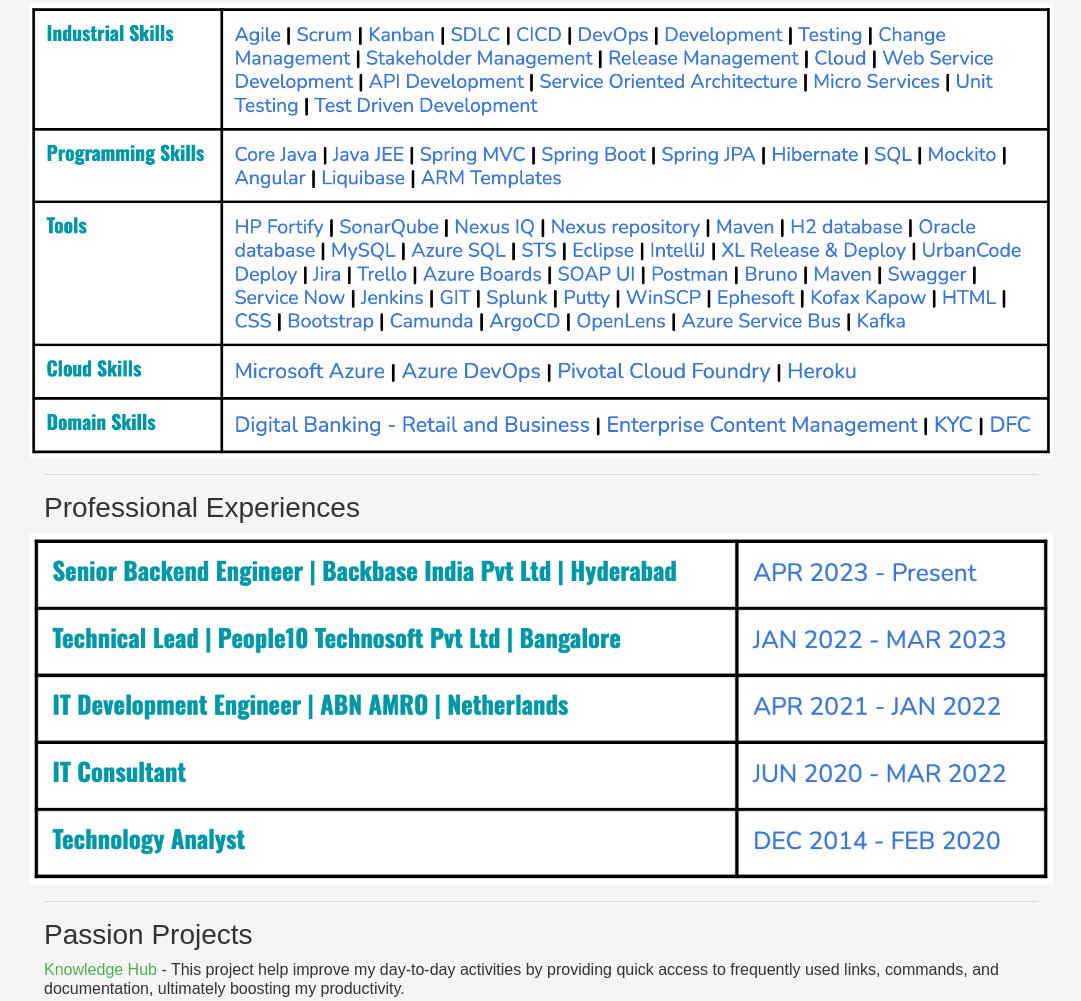
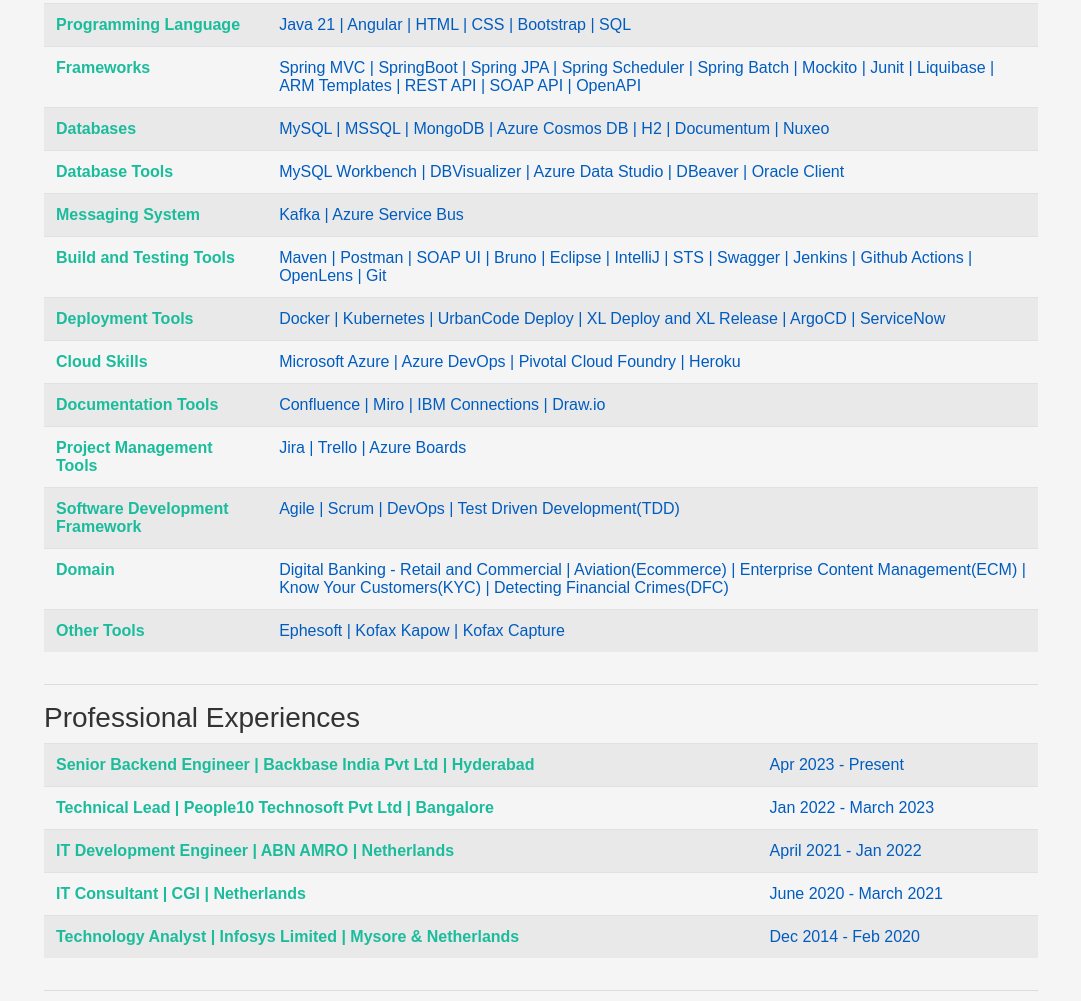
Before and after one commit to barathrajramachandran/barathrajramachandran.github.io, a plain HTML site: page index.html in a window 1280 px wide. Shown: the part 487-1488 px from the top of the page, without its empty margins (99-1180 px from the left). Drawn offline with Linux system fonts and the light colour scheme; grey boxes are pictures that could not be loaded.

Commit message:
Updated profile

```diff
--- a/index.html
+++ b/index.html
@@ -7,7 +7,6 @@
     <link rel="stylesheet" href="asset/bootstrap/css/custom.css">
 </head>
 <body class="container">
-<!--Header area-->
 <div class="row">
     <h1 class="col-12 d-flex justify-content-center">Barath Raj Ramachandran</h1>
 </div>
@@ -24,7 +23,6 @@
                 src="asset/images/github-48.png"></a>
     </div>
 </div>
-<!--End of header area-->
 <hr>
 <div class="row">
     <h3 class="col-12 d-flex justify-content-start">About me</h3>
@@ -43,39 +41,118 @@
         problems and building solutions that have a tangible impact on both the user and business goals.</p>
 </div>
 <hr>
-
 <div class="row">
     <h3 class="col-12 d-flex justify-content-start">Skills Proficiency</h3>
 </div>
-<div class="row">
-    <img src="asset/images/skills.png" class="img-fluid" alt="Skills">
+
+<div class="table-responsive">
+    <table class="table table-hover table-striped">
+        <tbody>
+        <tr>
+            <th scope="row">Programming Language</th>
+            <td>Java 21 | Angular | HTML | CSS | Bootstrap | SQL</td>
+        </tr>
+        <tr>
+            <th scope="row">Frameworks</th>
+            <td>Spring MVC | SpringBoot | Spring JPA | Spring Scheduler | Spring Batch | Mockito | Junit | Liquibase |
+                ARM Templates | REST API | SOAP API | OpenAPI
+            </td>
+        </tr>
+        <tr>
+            <th scope="row">Databases</th>
+            <td>MySQL | MSSQL | MongoDB | Azure Cosmos DB | H2 | Documentum | Nuxeo
+            </td>
+        </tr>
+        <tr>
+            <th scope="row">Database Tools</th>
+            <td>MySQL Workbench | DBVisualizer | Azure Data Studio | DBeaver | Oracle Client</td>
+        </tr>
+        <tr>
+            <th scope="row">Messaging System</th>
+            <td>Kafka | Azure Service Bus</td>
+        </tr>
+        <tr>
+            <th scope="row">Build and Testing Tools</th>
+            <td>Maven | Postman | SOAP UI | Bruno | Eclipse | IntelliJ | STS | Swagger | Jenkins | Github Actions | OpenLens | Git</td>
+        </tr>
+        <tr>
+            <th scope="row">Deployment Tools</th>
+            <td>Docker | Kubernetes | UrbanCode Deploy | XL Deploy and XL Release | ArgoCD | ServiceNow</td>
+        </tr>
+        <tr>
+            <th scope="row">Cloud Skills</th>
+            <td>Microsoft Azure | Azure DevOps | Pivotal Cloud Foundry | Heroku</td>
+        </tr>
+        <tr>
+            <th scope="row">Documentation Tools</th>
+            <td>Confluence | Miro | IBM Connections | Draw.io</td>
+        </tr>
+        <tr>
+            <th scope="row">Project Management Tools</th>
+            <td>Jira | Trello | Azure Boards</td>
+        </tr>
+        <tr>
+            <th scope="row">Software Development Framework</th>
+            <td>Agile | Scrum | DevOps | Test Driven Development(TDD)</td>
+        </tr>
+        <tr>
+            <th scope="row">Domain</th>
+            <td>Digital Banking - Retail and Commercial | Aviation(Ecommerce) | Enterprise Content Management(ECM) | Know Your Customers(KYC) | Detecting Financial Crimes(DFC)</td>
+        </tr>
+        <tr>
+            <th scope="row">Other Tools</th>
+            <td>Ephesoft | Kofax Kapow | Kofax Capture</td>
+        </tr>
+        </tbody>
+    </table>
 </div>
 <hr>
-
 <div class="row">
     <h3 class="col-12 d-flex justify-content-start">Professional Experiences</h3>
 </div>
-<div class="row">
-    <img src="asset/images/professional-experiences.png" class="img-fluid" alt="Professional Experiences">
+<div class="table-responsive">
+    <table class="table table-hover table-striped">
+        <tbody>
+        <tr>
+            <th scope="row">Senior Backend Engineer | Backbase India Pvt Ltd | Hyderabad</th>
+            <td>Apr 2023 - Present</td>
+        </tr>
+        <tr>
+            <th scope="row">Technical Lead | People10 Technosoft Pvt Ltd | Bangalore</th>
+            <td>Jan 2022 - March 2023</td>
+        </tr>
+        <tr>
+            <th scope="row">IT Development Engineer | ABN AMRO | Netherlands</th>
+            <td>April 2021 - Jan 2022</td>
+        </tr>
+        <tr>
+            <th scope="row">IT Consultant | CGI | Netherlands</th>
+            <td>June 2020 - March 2021</td>
+        </tr>
+        <tr>
+            <th scope="row">Technology Analyst | Infosys Limited | Mysore & Netherlands</th>
+            <td>Dec 2014 - Feb 2020</td>
+        </tr>
+        </tbody>
+    </table>
 </div>
 <hr>
-
 <div class="row">
     <h3 class="col-12 d-flex justify-content-start">Passion Projects</h3>
 </div>
 <div class="row">
     <div class="col-12 d-flex justify-content-start">
-        <h6 id="important-text"><span>Knowledge Hub</span> - This project help improve my day-to-day activities by providing quick access to frequently used links, commands, and documentation, ultimately boosting my productivity.</h6>
+        <h6 id="important-text"><span>Knowledge Hub</span> - This project help improve my day-to-day activities
+            by providing quick access to frequently used links, commands, and documentation, ultimately boosting
+            my productivity.</h6>
     </div>
 </div>
 <div class="row">
     <div class="col-10 d-flex justify-content-center offset-1">
-    <video width="100%" height="100%" autoplay playsinline muted controls>
-        <source src="asset/videos/knowledge-hub.mov">
-    </video>
+        <video width="100%" height="100%" autoplay playsinline muted controls>
+            <source src="asset/videos/knowledge-hub.mov">
+        </video>
     </div>
 </div>
-<hr>
-<br>
 </body>
 </html>
```
Also changed, not shown: asset/backup.txt.
